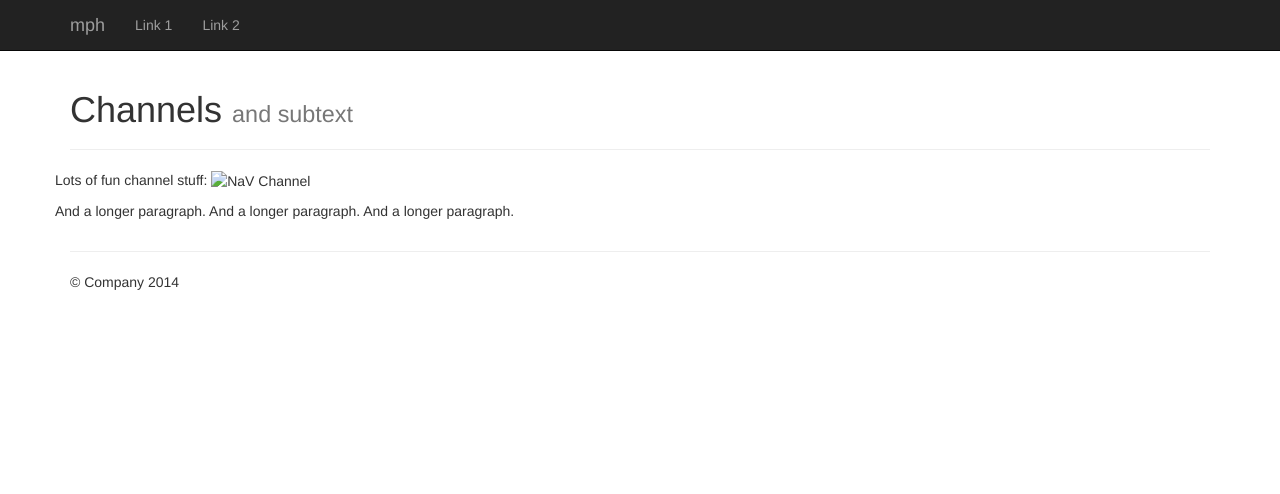
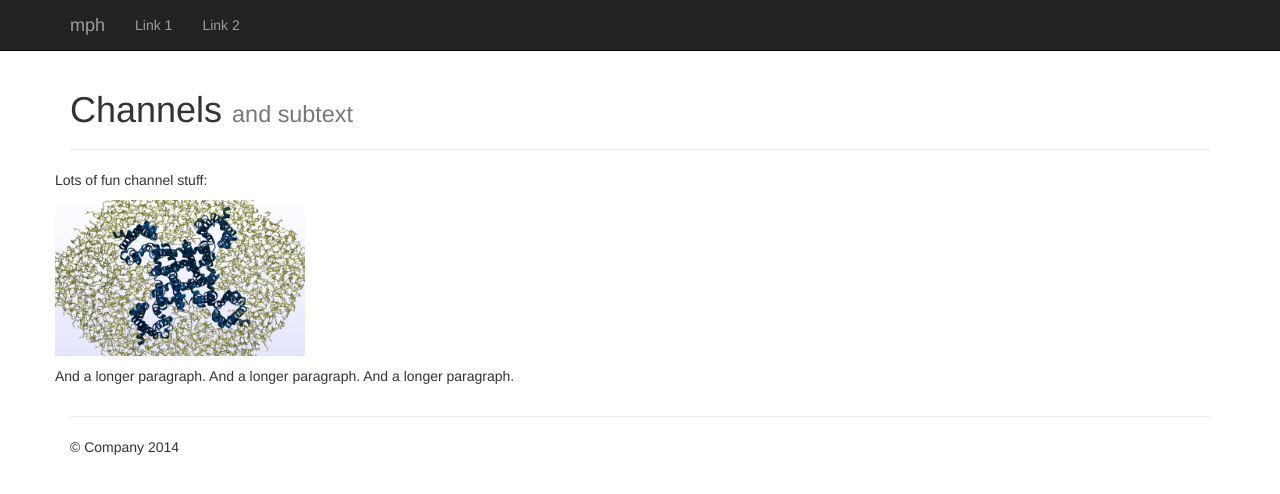
Before and after one commit to mpharrigan/mpharrigan.github.io, a Jekyll site: the page built from channels.md, in a window 1280 px wide. Shown: the top 494 px of the page. Built offline with Jekyll 4.4.1, drawn with Linux system fonts in a browser that asks for light colours; nearby versions of some CDN libraries; library files that are not in the unit come from our copies.

Commit message:
Show image (with size)

```diff
--- a/_includes/jheader.html
+++ b/_includes/jheader.html
@@ -34,7 +34,7 @@
             <span class="icon-bar"></span>
             <span class="icon-bar"></span>
           </button>
-          <a class="navbar-brand" href="#">mph</a>
+          <a class="navbar-brand" href="/">mph</a>
         </div>
 
         <div class="collapse navbar-collapse">
--- a/channels.md
+++ b/channels.md
@@ -4,7 +4,9 @@ title: Channels
 ---
 
 Lots of fun channel stuff:
-![NaV Channel]({{ site.url }}/assets/render_top.png)
+
+<img src="assets/render_top.png" alt="NaV Channel"
+        width="250" />
 
 And a longer paragraph. And a longer paragraph.
 And a longer paragraph.
```
Also changed, not shown: assets/render_top.png (added).
